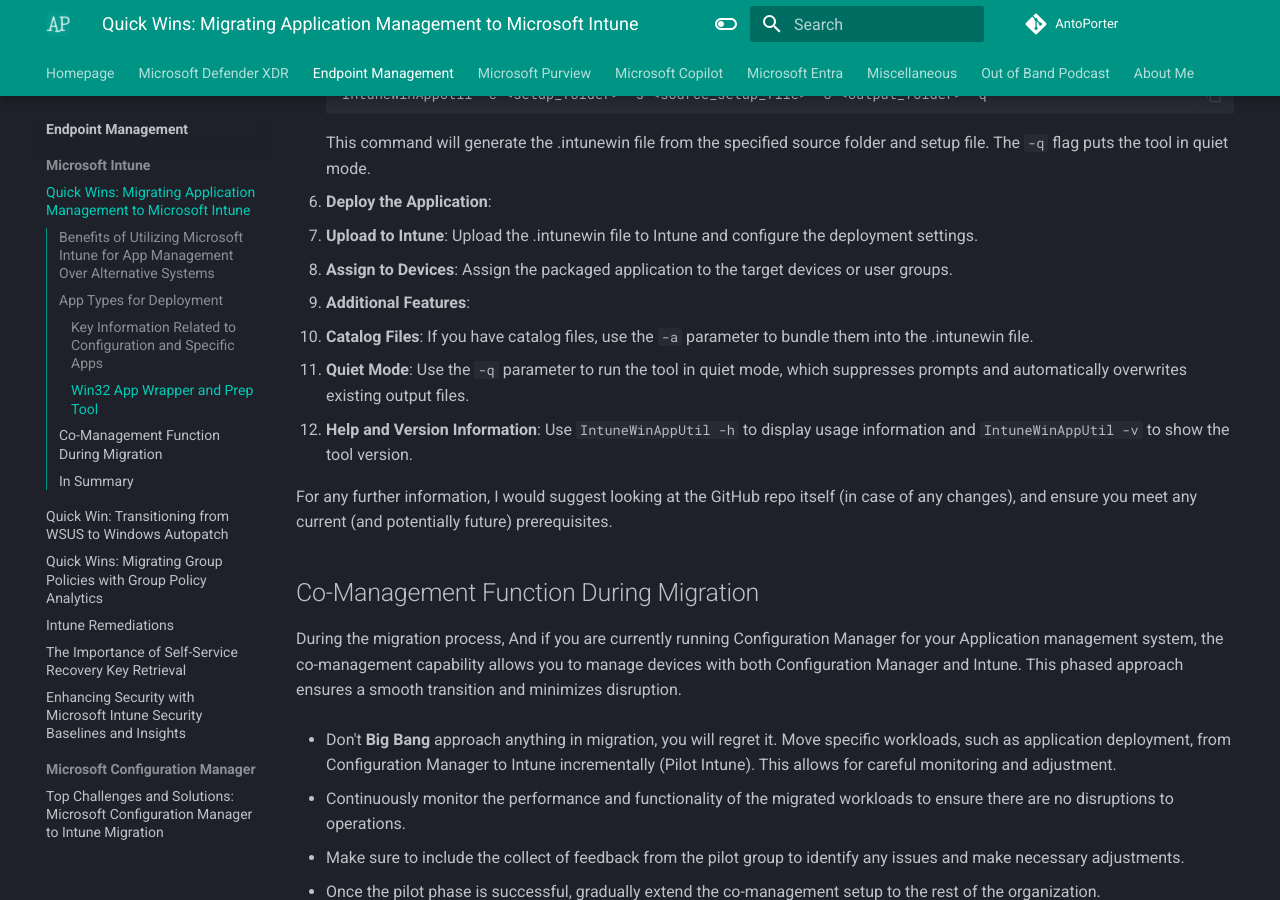
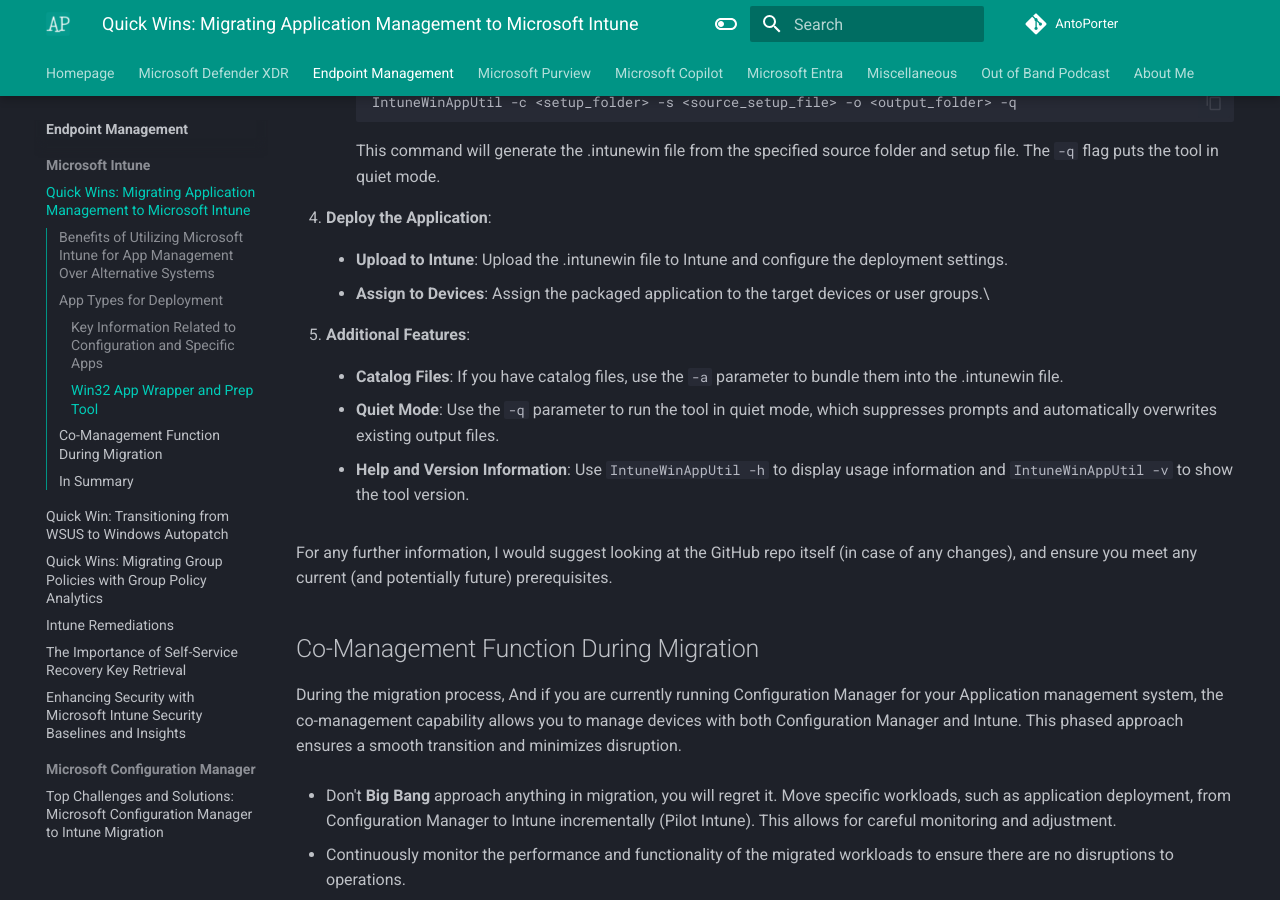
Before and after one commit to AntoPorter/antoporter.github.io, an MkDocs documentation site: the page built from docs/endpoint/intune/quickwins-applications.md, in a window 1280 px wide and 900 px high, scrolled down 3134 px. Built offline with MkDocs 1.6.1 and Material for MkDocs 9.7.7, drawn with Linux system fonts in a browser that asks for light colours; comment, search, counter and statistics services are not loaded.

````diff
--- a/docs/endpoint/intune/quickwins-applications.md
+++ b/docs/endpoint/intune/quickwins-applications.md
@@ -89,21 +89,30 @@ Now, the **Microsoft Win32 Content Prep Tool** (IntuneWinAppUtil) is a powerful
 2. **Prepare Application Files**: Gather the source files and installer for the Win32 application. Ensure that only the setup files for the app are in the specified folder.
 
 3. **Package the Application**:
-   - **Run IntuneWinAppUtil**: Use the tool to convert the application installer into a .intunewin file.
-   - **Specify Parameters**: Define installation and uninstallation commands, as well as any additional parameters. For example:
+
+	- **Run IntuneWinAppUtil**: Use the tool to convert the application installer into a .intunewin file.
+
+	- **Specify Parameters**: Define installation and uninstallation commands, as well as any additional parameters. For example:
      ```sh
      IntuneWinAppUtil -c <setup_folder> -s <source_setup_file> -o <output_folder> -q
      ```
      This command will generate the .intunewin file from the specified source folder and setup file. The `-q` flag puts the tool in quiet mode.
 
 4. **Deploy the Application**:
-   - **Upload to Intune**: Upload the .intunewin file to Intune and configure the deployment settings.
-   - **Assign to Devices**: Assign the packaged application to the target devices or user groups.
+
+	- **Upload to Intune**: Upload the .intunewin file to Intune and configure the deployment settings.
+
+	- **Assign to Devices**: Assign the packaged application to the target devices or user groups.\
+
 
 5. **Additional Features**:
-   - **Catalog Files**: If you have catalog files, use the `-a` parameter to bundle them into the .intunewin file.
-   - **Quiet Mode**: Use the `-q` parameter to run the tool in quiet mode, which suppresses prompts and automatically overwrites existing output files.
-   - **Help and Version Information**: Use `IntuneWinAppUtil -h` to display usage information and `IntuneWinAppUtil -v` to show the tool version.
+
+	- **Catalog Files**: If you have catalog files, use the `-a` parameter to bundle them into the .intunewin file.
+
+	- **Quiet Mode**: Use the `-q` parameter to run the tool in quiet mode, which suppresses prompts and automatically overwrites existing output files.
+
+	- **Help and Version Information**: Use `IntuneWinAppUtil -h` to display usage information and `IntuneWinAppUtil -v` to show the tool version.
+
 
 
 For any further information, I would suggest looking at the GitHub repo itself (in case of any changes), and ensure you meet any current (and potentially future) prerequisites.
````
